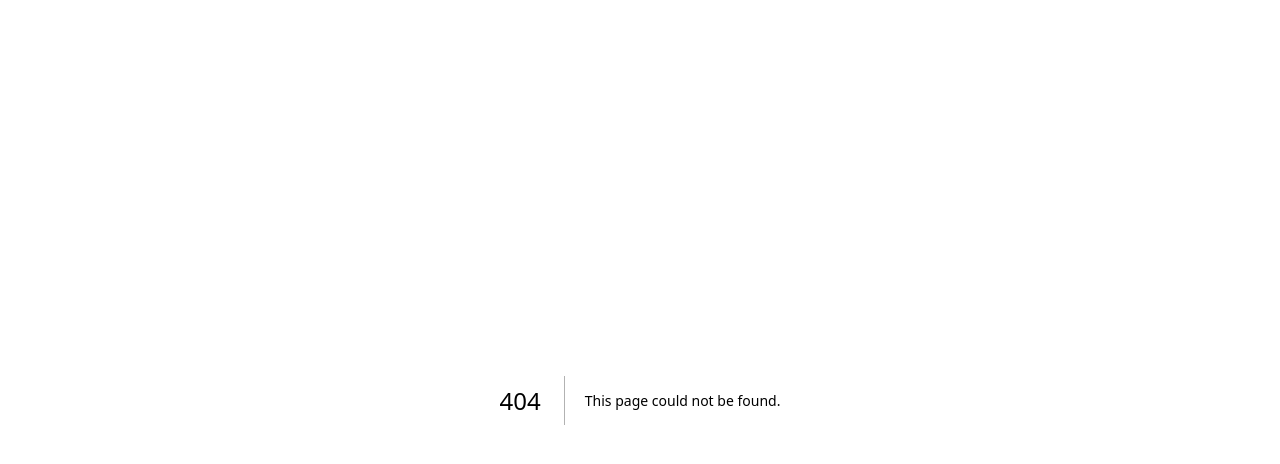
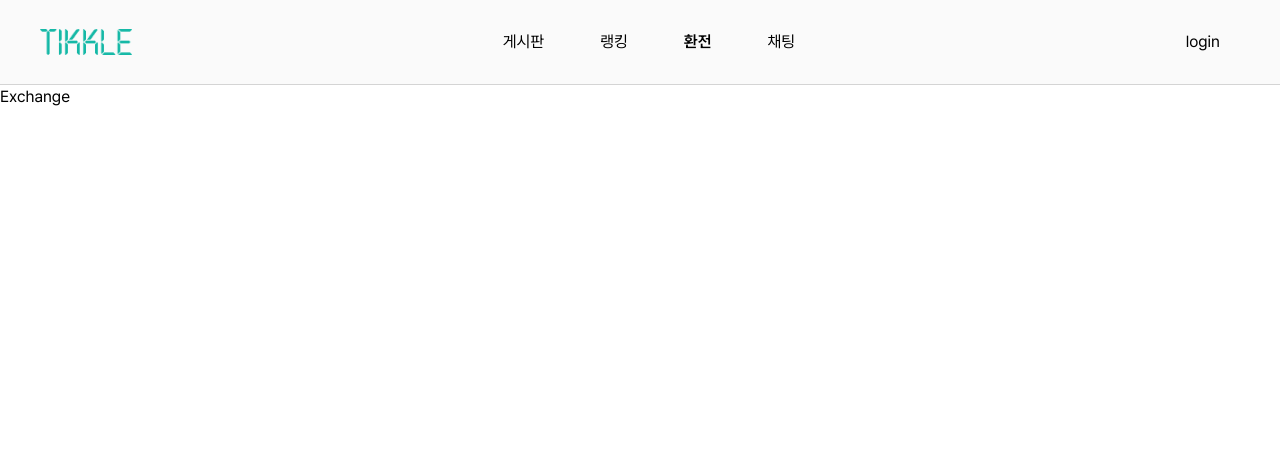
Before and after one commit to tikkle-a501/tikkle, a Next.js app in the folder front/tikkle/: page /exchange in a window 1280 px wide. Before the commit this address had no page. Shown: the top 464 px of the page. Built offline with nearby package versions, Linux system fonts and the light colour scheme.

Commit message:
S11P12A501-42 feat: 네비게이션 컴포넌트 완성 - 링크 클릭해서 해당 페이지에 위치 시 active 표시 - 로고, 디폴트 프로필 이미지 삽입

```diff
--- /dev/null
+++ b/front/tikkle/src/app/exchange/page.tsx
@@ -0,0 +1,3 @@
+export default function Exchange() {
+  return <div>Exchange</div>;
+}
--- a/front/tikkle/src/app/layout.tsx
+++ b/front/tikkle/src/app/layout.tsx
@@ -1,6 +1,7 @@
 import type { Metadata } from "next";
-import localFont from "next/font/local"
+import localFont from "next/font/local";
 import "./globals.css";
+import Navigation from "@/components/navigation/Navigation";
 
 const pretendard = localFont({
   src: "./_font/PretendardVariable.woff2",
@@ -20,9 +21,15 @@ export default function RootLayout({
   return (
     <html lang="ko">
       <head>
-        <link href="https://fonts.googleapis.com/css2?family=Material+Symbols+Outlined" rel="stylesheet" />
+        <link
+          href="https://fonts.googleapis.com/css2?family=Material+Symbols+Outlined"
+          rel="stylesheet"
+        />
       </head>
-      <body className={pretendard.className}>{children}</body>
+      <body className={pretendard.className}>
+        <Navigation />
+        {children}
+      </body>
     </html>
   );
 }
--- /dev/null
+++ b/front/tikkle/src/app/login/page.tsx
@@ -0,0 +1,3 @@
+export default function Login() {
+  return <div>Login</div>;
+}
--- /dev/null
+++ b/front/tikkle/src/components/navigation/Navigation.tsx
@@ -0,0 +1,48 @@
+"use client";
+
+import Link from "next/link";
+import Image from "next/image";
+import { useState } from "react";
+import NavigationItem from "./NavigationItem";
+
+const Navigation = () => {
+  const [isLoggedIn, setIsLoggedIn] = useState(false); // 임시 로그인 상태관리
+
+  return (
+    <nav className="flex h-[85px] px-40 justify-between items-center bg-warmGray50 border-b border-warmGray300">
+      {/* 로고 영역 */}
+      <Link href="/">
+        <Image src="/logo.png" alt="Logo" width={92} height={28} />
+      </Link>
+
+      {/* 메뉴 영역 */}
+      <div className="flex p-10 gap-36">
+        <NavigationItem href="/board">게시판</NavigationItem>
+        <NavigationItem href="/ranking">랭킹</NavigationItem>
+        <NavigationItem href="/exchange">환전</NavigationItem>
+        <NavigationItem href="/chat">채팅</NavigationItem>
+      </div>
+
+      {/* 프로필 영역 */}
+      <div className="flex p-10 gap-36">
+        {isLoggedIn ? (
+          <div className="flex items-center">
+            <Link href="/mypage">
+              <Image
+                src="/profile.png" // 추후 수정 필요
+                alt="Profile"
+                width={41}
+                height={41}
+                className="rounded-round"
+              />
+            </Link>
+          </div>
+        ) : (
+          <NavigationItem href="/login">login</NavigationItem>
+        )}
+      </div>
+    </nav>
+  );
+};
+
+export default Navigation;
--- /dev/null
+++ b/front/tikkle/src/components/navigation/NavigationItem.tsx
@@ -0,0 +1,22 @@
+"use client";
+
+import Link from "next/link";
+import { usePathname } from "next/navigation";
+
+interface CustomLinkProps {
+  href: string;
+  children: React.ReactNode;
+}
+
+const NavigationItem: React.FC<CustomLinkProps> = ({ href, children }) => {
+  const pathname = usePathname();
+  const isActive = pathname === href; // 현재 경로와 링크 경로가 일치하는지 확인
+
+  return (
+    <Link href={href} className={`p-10  ${isActive ? "font-semibold" : ""}`}>
+      {children}
+    </Link>
+  );
+};
+
+export default NavigationItem;
```
Also changed, not shown: front/tikkle/public/profile.png (added).
